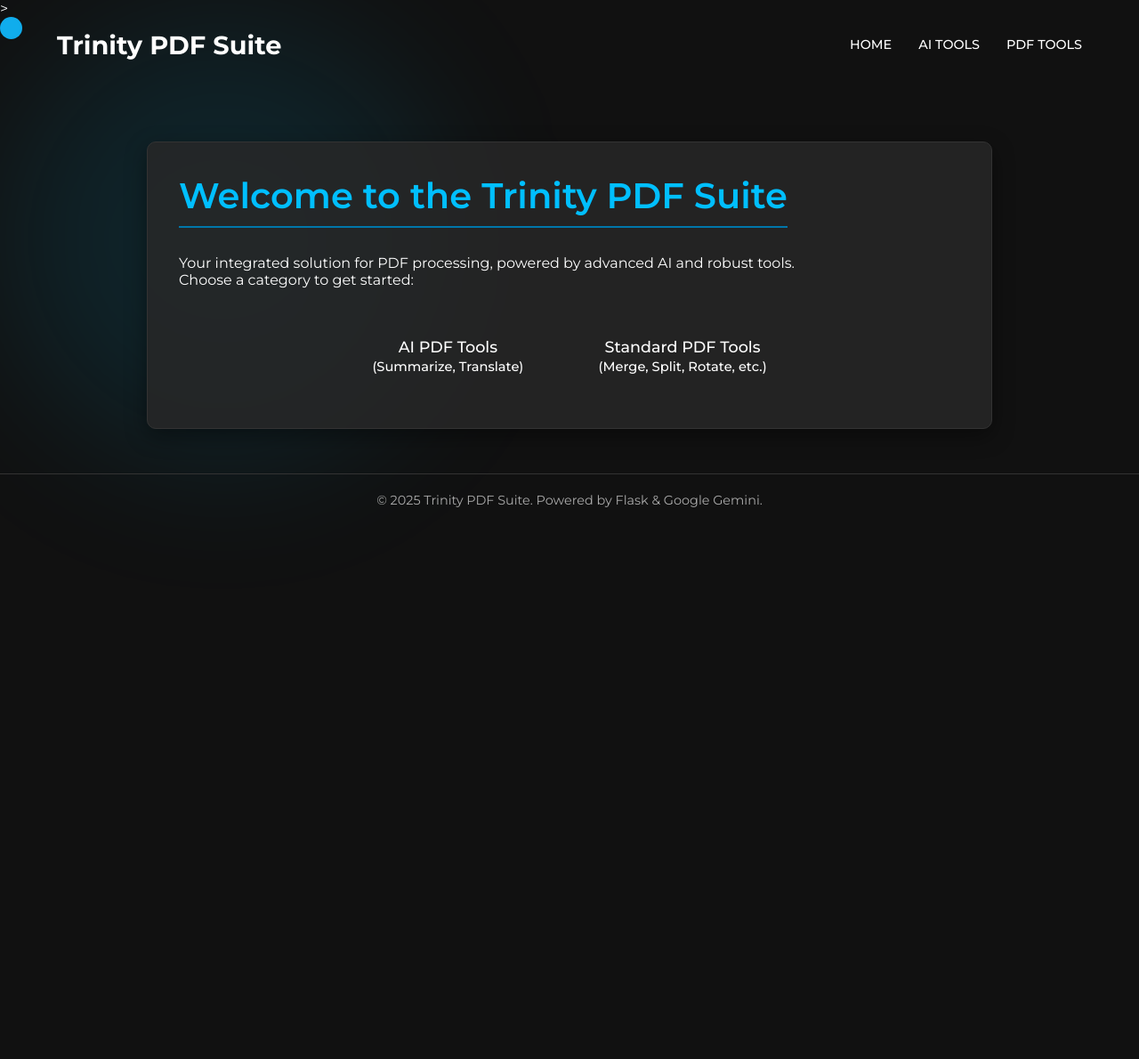
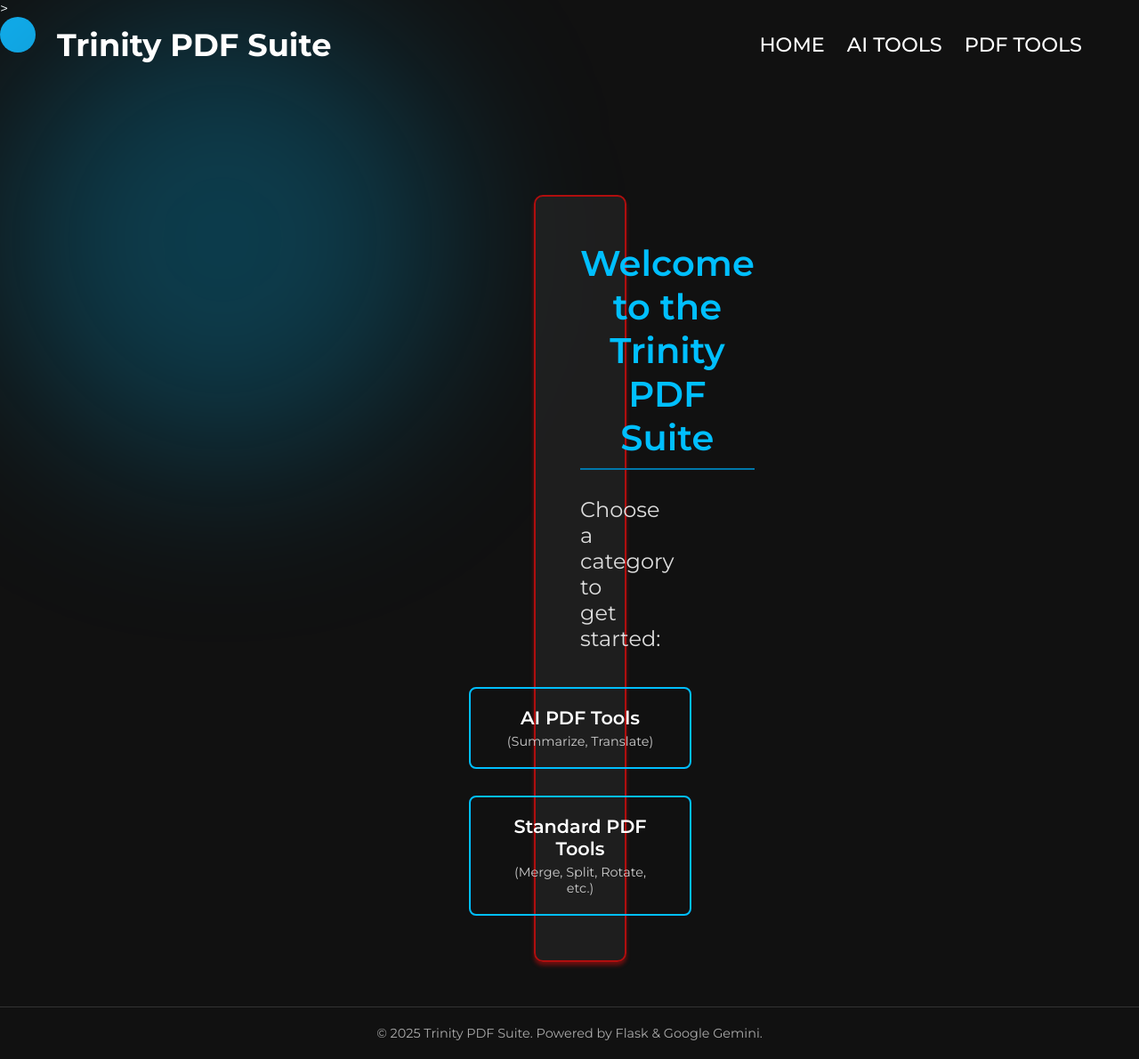
Before and after one commit to Kishanbhadoriya007/Major-Project-updated, a Flask app: page / in a window 1280 px wide. Shown: the whole page at 89% size. Run offline with Flask 2, Linux system fonts and the light colour scheme; some libraries are stand-ins or nearby versions.

Commit message:
Improving front end, adding buttons

```diff
--- /dev/null
+++ b/static/css/style.css
@@ -0,0 +1,409 @@
+/* static/css/style.css */
+
+* {
+    margin: 0;
+    padding: 0;
+    box-sizing: border-box;
+    font-family: 'Montserrat', 'Roboto', sans-serif; /* Added Roboto as fallback */
+    color: #ffffff; /* Default text color white for dark theme */
+}
+
+html, body {
+   height: 100%;
+   width: 100%;
+   background-color: #111; /* Dark background */
+   color: #ffffff;
+   overflow-x: hidden; /* Prevent horizontal scroll */
+}
+
+/* --- Custom Cursor --- */
+#cursor{
+    height: 40px;
+    width: 40px;
+    background-color: #00BFFF; /* Deep Sky Blue accent */
+    border-radius: 50%;
+    position: fixed;
+    z-index: 9999; /* Highest index */
+    mix-blend-mode: difference; /* Cool effect against content */
+    transition: transform 0.1s ease; /* Add slight transition */
+    pointer-events: none; /* Allow clicking through cursor */
+}
+
+#cursor-blur{
+    height: 500px; /* Slightly smaller blur */
+    width: 500px;
+    background-color: rgba(0, 191, 255, 0.26); /* Semi-transparent blue blur */
+    border-radius: 50%;
+    position: fixed;
+    filter: blur(100px); /* Increased blur effect */
+    z-index: 9; /* Below cursor, above most content */
+    pointer-events: none; /* Allow clicking through */
+    transition: transform 0.2s ease-out; /* Smooth movement */
+}
+
+/* --- Header/Navigation --- */
+header#nav { /* Target header specifically */
+    height: 100px; /* Initial height */
+    width: 100%;
+    position: fixed;
+    top: 0;
+    left: 0;
+    display: flex;
+    align-items: center;
+    justify-content: space-between; /* Space out logo and nav links */
+    padding: 0 5vw; /* Use viewport width for padding */
+    gap: 40px;
+    background-color: transparent; /* Start transparent */
+    transition: background-color 0.1s ease, height 0.1s ease; /* Smooth transitions */
+    z-index: 100; /* Above content, below cursor */
+}
+
+/* Style for when scrolled */
+header#nav.scrolled {
+    height: 80px;
+    background-color: rgba(0, 0, 0, 0.85); /* Dark semi-transparent bg on scroll */
+    backdrop-filter: blur(5px);
+}
+
+header#nav h1 {
+    font-size: 2.2rem; /* Adjust size */
+    font-weight: 700;
+    color: #fff;
+    margin: 0;
+}
+
+header#nav nav {
+    display: flex;
+    gap: 30px;
+}
+
+header#nav nav a {
+    color: #fff;
+    text-decoration: none;
+    text-transform: uppercase;
+    font-weight: 500;
+    font-size: 1.4rem;
+    position: relative;
+    transition: color 0.2s ease;
+}
+
+header#nav nav a::after {
+    content: '';
+    position: absolute;
+    width: 0;
+    height: 2.5px;
+    bottom: -8px;
+    left: 0;
+    background-color: #00BFFF; /* Accent color for underline */
+    transition: width 0.1s ease;
+}
+
+header#nav nav a:hover {
+    color: #00BFFF; /* Highlight on hover */
+}
+
+header#nav nav a:hover::after {
+    width: 100%;
+}
+
+/* --- Main Content Container --- */
+.container {
+    max-width: 950px;
+    margin: 140px auto 50px auto; /* Top margin accounts for fixed header + space */
+    background: rgba(40, 40, 40, 0.8); /* Darker container background */
+    padding: 35px;
+    border-radius: 10px;
+    box-shadow: 0 8px 25px rgba(0, 0, 0, 0.4);
+    flex-grow: 1;
+    position: relative;
+    z-index: 10;
+    border: 1px solid #780c0c; /* Subtle border */
+}
+
+/* --- Headings --- */
+.container h1, .container h2, .container h3 {
+    color: #00BFFF; /* Primary accent color for headings */
+    font-weight: 600;
+}
+
+.container h1 {
+    text-align: center;
+    margin-bottom: 30px;
+    font-size: 2.5rem;
+    border-bottom: 2px solid #0077aa; /* Darker accent border */
+    padding-bottom: 10px;
+    display: inline-block; /* Center the heading block */
+}
+.container h2 {
+    border-bottom: 1px solid #444;
+    padding-bottom: 10px;
+    margin-top: 35px;
+    margin-bottom: 25px;
+    font-size: 1.8rem;
+}
+.container h3 {
+    margin-top: 0;
+    color: #eee; /* Lighter subheading color */
+    font-size: 1.4rem;
+    margin-bottom: 15px;
+}
+
+/* --- Flash Messages --- */
+.flash-messages {
+    list-style: none;
+    padding: 0;
+    margin: 0 0 25px 0;
+}
+.flash-messages li {
+    padding: 15px 20px;
+    margin-bottom: 10px;
+    border: 1px solid;
+    border-radius: var(--border-radius);
+    font-weight: 500;
+    color: #fff; /* White text for all */
+}
+.flash-messages .error {
+    background-color: rgba(217, 67, 50, 0.7); /* Darker red */
+    border-color: #d94332;
+}
+.flash-messages .success {
+    background-color: rgba(40, 167, 69, 0.7); /* Darker green */
+    border-color: #28a745;
+}
+.flash-messages .warning {
+    background-color: rgba(255, 180, 0, 0.7); /* Darker yellow/orange */
+    border-color: #ffb400;
+}
+
+/* --- Forms & Buttons --- */
+label {
+    display: block;
+    margin-bottom: 8px;
+    font-weight: 500;
+    color: #ccc; /* Lighter label color */
+}
+
+input[type="text"],
+input[type="password"],
+input[type="number"],
+input[type="file"],
+select,
+button {
+    width: 100%;
+    padding: 12px 15px;
+    margin-bottom: 20px;
+    border: 1px solid #555; /* Darker border */
+    border-radius: 6px;
+    box-sizing: border-box;
+    font-size: 1rem;
+    background-color: #333; /* Dark input background */
+    color: #eee; /* Light input text */
+    transition: border-color 0.3s ease, box-shadow 0.3s ease;
+}
+
+input[type="file"] {
+    padding: 10px 15px;
+    cursor: pointer;
+}
+
+input[type="file"]::file-selector-button {
+    background-color: #007bff;
+    color: white;
+    border: none;
+    padding: 8px 12px;
+    border-radius: 4px;
+    cursor: pointer;
+    margin-right: 10px;
+    transition: background-color 0.2s ease;
+}
+input[type="file"]::file-selector-button:hover {
+     background-color: #0056b3;
+}
+
+
+input:focus, select:focus {
+    outline: none;
+    border-color: #00BFFF; /* Highlight border on focus */
+    box-shadow: 0 0 0 3px rgba(0, 191, 255, 0.2); /* Subtle glow */
+}
+
+button {
+    background-color: #00BFFF; /* Accent color button */
+    color: #fff;
+    cursor: pointer;
+    font-weight: 600;
+    transition: background-color 0.3s ease, transform 0.1s ease;
+    border: none;
+    padding: 14px 15px;
+    text-transform: uppercase;
+    letter-spacing: 0.5px;
+}
+
+button:hover {
+    background-color: #009acd; /* Slightly darker blue on hover */
+    transform: translateY(-2px);
+    box-shadow: 0 4px 10px rgba(0, 191, 255, 0.2);
+}
+button:active {
+    transform: translateY(0);
+}
+
+/* --- Tool Sections & Options --- */
+.tool-section {
+    margin-bottom: 35px;
+    padding: 25px;
+    border: 1px solid #444; /* Slightly darker border */
+    border-radius: 8px;
+    background-color: #2a2a2a; /* Background for sections */
+    box-shadow: inset 0 0 10px rgba(0,0,0,0.2);
+}
+
+.options-group {
+    border: 1px dashed #555;
+    padding: 20px;
+    margin-top: 20px;
+    margin-bottom: 25px;
+    border-radius: var(--border-radius);
+    background-color: #333; /* Darker background for options */
+}
+
+/* --- Download Link --- */
+.download-link {
+    display: inline-block;
+    padding: 12px 25px;
+    background-color: #28a745; /* Green accent for download */
+    color: white;
+    text-decoration: none;
+    border-radius: var(--border-radius);
+    font-weight: 600;
+    transition: background-color 0.2s ease, transform 0.1s ease;
+    text-transform: uppercase;
+    letter-spacing: 0.5px;
+}
+.download-link:hover {
+    background-color: #218838;
+     transform: translateY(-2px);
+     box-shadow: 0 4px 10px rgba(40, 167, 69, 0.2);
+}
+.download-link:active {
+    transform: translateY(0);
+}
+
+/* --- Footer --- */
+footer {
+    text-align: center;
+    margin-top: 40px;
+    padding: 20px;
+    color: #aaa; /* Lighter grey for footer text */
+    font-size: 0.9em;
+    border-top: 1px solid #333;
+    position: relative;
+    z-index: 10;
+}
+
+/* --- Responsive --- */
+@media (max-width: 768px) {
+    header#nav {
+        padding: 0 3vw;
+        height: 80px; /* Smaller header on mobile */
+    }
+    header#nav h1 {
+        font-size: 1.5rem;
+    }
+    header#nav nav {
+        gap: 15px; /* Less gap */
+    }
+     header#nav nav a {
+        font-size: 0.8rem;
+     }
+
+    .container {
+        margin: 110px auto 30px auto; /* Adjust top margin for smaller header */
+        padding: 20px;
+        max-width: 95%;
+    }
+     .container h1 { font-size: 2rem; }
+     .container h2 { font-size: 1.5rem; }
+     .container h3 { font-size: 1.2rem; }
+
+    button { padding: 12px; font-size: 0.9rem; }
+    .download-link { padding: 10px 20px; font-size: 0.9rem;}
+
+     #cursor, #cursor-blur {
+        display: none; /* Hide custom cursor on touch devices */
+    }
+}
+
+/* Styles for the Tool Buttons on the Index Page */
+.tool-button-container {
+    display: flex; /* Use flexbox for layout */
+    justify-content: center; /* Center buttons */
+    gap: 30px; /* Space between buttons */
+    flex-wrap: wrap; /* Allow wrapping on smaller screens */
+    margin-top: 40px;
+}
+
+.tool-button {
+    display: inline-block;
+    padding: 20px 40px;
+    text-align: center;
+    color: #ffffff;
+    text-decoration: none;
+    border-radius: 8px; /* Match other elements */
+    font-size: 1.3rem; /* Slightly smaller than h3 */
+    font-weight: 600;
+    border: 2px solid #00BFFF; /* Accent border */
+    background-color: transparent; /* Transparent background */
+    transition: background-color 0.3s ease, color 0.3s ease, transform 0.2s ease;
+    min-width: 250px; /* Give buttons a minimum width */
+}
+
+.tool-button small {
+    display: block; /* Make small text appear on new line */
+    font-size: 0.9rem;
+    font-weight: 400;
+    color: #ccc; /* Lighter color for subtext */
+    margin-top: 5px;
+}
+
+.tool-button:hover {
+    background-color: rgba(0, 191, 255, 0.15); /* Light accent background on hover */
+    color: #ffffff;
+    transform: translateY(-3px); /* Lift effect */
+    border-color: #33ddff; /* Brighter border on hover */
+}
+
+/* Specific hover color for AI Tools button */
+.tool-button.ai-tool:hover {
+    background-color: rgba(0, 191, 255, 0.5); /* Slightly stronger blue hover */
+}
+
+/* Specific hover color for Standard Tools button */
+.tool-button.standard-tool:hover {
+    background-color: rgba(40, 167, 69, 0.5); /* Use green accent on hover */
+    border-color: #28a745;
+}
+.tool-button.standard-tool:hover small {
+     color: #ddd; /* Ensure small text remains readable */
+}
+
+
+/* Style adjustments for number inputs if needed */
+.options-group .inline-input-group {
+    display: flex;
+    align-items: center;
+    gap: 15px; /* Space between label and input */
+    margin-bottom: 15px; /* Spacing below group */
+    flex-wrap: wrap; /* Allow wrapping if needed */
+}
+
+.options-group .inline-input-group label {
+    margin-bottom: 0; /* Remove bottom margin from label */
+    flex-shrink: 0; /* Prevent label from shrinking */
+}
+
+.options-group .inline-input-group input[type="number"] {
+    width: 100px; /* Specific width for number inputs */
+    margin-bottom: 0; /* Remove bottom margin */
+    display: inline-block; /* Keep them inline if possible */
+}
--- a/templates/index.html
+++ b/templates/index.html
@@ -3,16 +3,25 @@
 {% block title %}Welcome - Trinity PDF Suite{% endblock %}
 
 {% block content %}
+    <!-- Center heading block -->
+    <div style="text-align: center;">
         <h1>Welcome to the Trinity PDF Suite</h1>
-<p>Your integrated solution for PDF processing, powered by advanced AI and robust tools.</p>
+    </div>
 
-<p>Choose a category to get started:</p>
+    <!-- Usinge standard paragraph styling from style.css -->
+    <!-- <p style="text-align: center; font-size: 1.25rem; color: #ddd; margin-top: 15px;">
+        Your integrated solution for PDF processing, powered by advanced AI and robust tools.
+    </p> -->
+    <p style="text-align: center; font-size: 1.5rem; color: #ddd; margin-bottom: 20px;">
+        Choose a category to get started:
+    </p>
 
-<div style="text-align: center; margin-top: 30px;">
-    <a href="{{ url_for('ai_tools_page') }}" style="display: inline-block; margin: 10px; padding: 15px 30px; background-color: var(--primary-color); color: white; text-decoration: none; border-radius: var(--border-radius); font-size: 1.1rem; font-weight: 500;">
+    <!-- Container for the buttons, using CSS for layout -->
+    <div class="tool-button-container">
+        <a href="{{ url_for('ai_tools_page') }}" class="tool-button ai-tool">
             AI PDF Tools <br><small>(Summarize, Translate)</small>
         </a>
-    <a href="{{ url_for('pdf_tools_page') }}" style="display: inline-block; margin: 10px; padding: 15px 30px; background-color: var(--accent-color); color: white; text-decoration: none; border-radius: var(--border-radius); font-size: 1.1rem; font-weight: 500;">
+        <a href="{{ url_for('pdf_tools_page') }}" class="tool-button standard-tool">
             Standard PDF Tools <br><small>(Merge, Split, Rotate, etc.)</small>
         </a>
     </div>
--- a/templates/testingstyle.css
+++ b/templates/testingstyle.css
@@ -18,8 +18,8 @@ html, body {
 
 /* --- Custom Cursor --- */
 #cursor{
-    height: 25px;
-    width: 25px;
+    height: 40px;
+    width: 40px;
     background-color: #00BFFF; /* Deep Sky Blue accent */
     border-radius: 50%;
     position: fixed;
@@ -32,10 +32,10 @@ html, body {
 #cursor-blur{
     height: 500px; /* Slightly smaller blur */
     width: 500px;
-    background-color: rgba(0, 191, 255, 0.1); /* Semi-transparent blue blur */
+    background-color: rgba(0, 191, 255, 0.25); /* Semi-transparent blue blur */
     border-radius: 50%;
     position: fixed;
-    filter: blur(80px); /* Increased blur effect */
+    filter: blur(100px); /* Increased blur effect */
     z-index: 9; /* Below cursor, above most content */
     pointer-events: none; /* Allow clicking through */
     transition: transform 0.2s ease-out; /* Smooth movement */
@@ -52,9 +52,9 @@ header#nav { /* Target header specifically */
     align-items: center;
     justify-content: space-between; /* Space out logo and nav links */
     padding: 0 5vw; /* Use viewport width for padding */
-    gap: 40px;
+    gap: 50px;
     background-color: transparent; /* Start transparent */
-    transition: background-color 0.5s ease, height 0.5s ease; /* Smooth transitions */
+    transition: background-color 0.1s ease, height 0.1s ease; /* Smooth transitions */
     z-index: 100; /* Above content, below cursor */
 }
 
@@ -66,7 +66,7 @@ header#nav.scrolled {
 }
 
 header#nav h1 {
-    font-size: 1.8rem; /* Adjust size */
+    font-size: 2.2rem; /* Adjust size */
     font-weight: 700;
     color: #fff;
     margin: 0;
@@ -74,7 +74,7 @@ header#nav h1 {
 
 header#nav nav {
     display: flex;
-    gap: 30px;
+    gap: 25px;
 }
 
 header#nav nav a {
@@ -82,7 +82,7 @@ header#nav nav a {
     text-decoration: none;
     text-transform: uppercase;
     font-weight: 500;
-    font-size: 0.9rem;
+    font-size: 1.4rem;
     position: relative;
     transition: color 0.3s ease;
 }
@@ -91,8 +91,8 @@ header#nav nav a::after {
     content: '';
     position: absolute;
     width: 0;
-    height: 2px;
-    bottom: -5px;
+    height: 2.5px;
+    bottom: -8px;
     left: 0;
     background-color: #00BFFF; /* Accent color for underline */
     transition: width 0.3s ease;
@@ -109,15 +109,15 @@ header#nav nav a:hover::after {
 /* --- Main Content Container --- */
 .container {
     max-width: 950px;
-    margin: 140px auto 50px auto; /* Top margin accounts for fixed header + space */
-    background: rgba(40, 40, 40, 0.8); /* Darker container background */
-    padding: 35px;
+    margin: 200px 600px 50px 600px; /* Top margin accounts for fixed header + space */
+    background: rgba(40, 40, 40, 0.6); /* Darker container background */
+    padding: 50px;
     border-radius: 10px;
-    box-shadow: 0 8px 25px rgba(0, 0, 0, 0.4);
+    box-shadow: 0 4px 4px #b00e0e8f;
     flex-grow: 1;
     position: relative;
     z-index: 10;
-    border: 1px solid #333; /* Subtle border */
+    border: 2px solid #b00e0e; /* Subtle border */
 }
 
 /* --- Headings --- */
```
Also changed, not shown: templates/ai_tools.html (+14 -5 lines), templates/download_page.html (+12 -8 lines), templates/pdf_tools.html (+12 -8 lines). Lines whose indentation alone changed are shown as unchanged.
